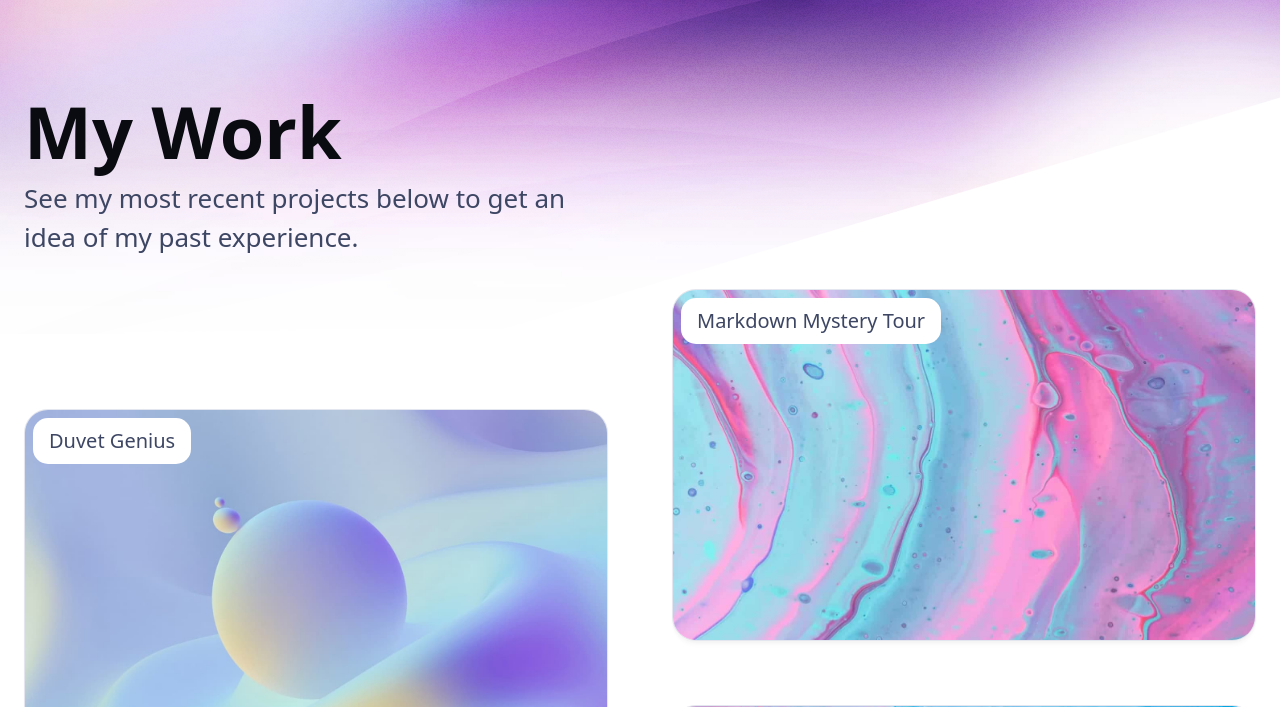
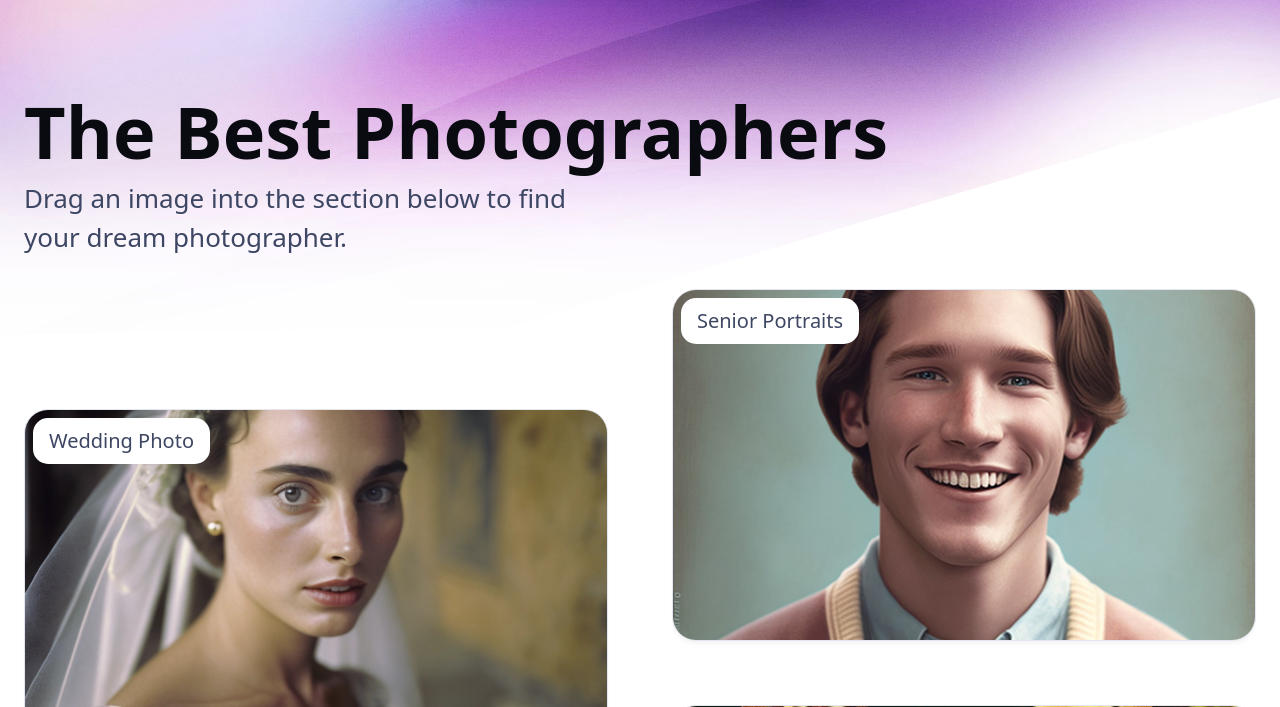
Before and after one commit to dylanmhowell/directory, an Astro site: page /directory in a window 1280 px wide. Shown: the part 93-800 px from the top of the page. Built offline with nearby package versions, Linux system fonts and the light colour scheme; Astro itself is replaced by a stand-in of ours; a web font is replaced by a local one.

Commit message:
Image upload / md rename

```diff
--- a/src/content/work/bloom-box.md
+++ b/src/content/work/family.md
@@ -1,15 +1,14 @@
 ---
-title: Bloom Box
-publishDate: 2019-12-01 00:00:00
-img: /assets/stock-2.jpg
-img_alt: A bright pink sheet of paper used to wrap flowers curves in front of rich blue background
+title: Family
+publishDate: 2019-10-02 00:00:00
+img: /assets/family-photo.jpg
+img_alt: Soft pink and baby blue water ripples together in a subtle texture.
 description: |
-  We paired with a cutting-edge music API and a team of horticulturalists
-  to build AI-generated playlists that maximize houseplant health.
+  We developed brand positioning and design assets for the launch
+  of a new colored water product.
 tags:
-  - Dev
+  - Design
   - Branding
-  - Backend
 ---
 
 Lorem ipsum dolor sit amet, consectetur adipiscing elit. Curabitur posuere commodo venenatis. Pellentesque habitant morbi tristique senectus et netus et malesuada fames ac turpis egestas. Nam non ligula vel metus efficitur hendrerit. In hac habitasse platea dictumst. Praesent et mauris ut mi dapibus semper. Curabitur tortor justo, efficitur sit amet pretium cursus, porta eget odio. Cras ac venenatis dolor. Donec laoreet posuere malesuada. Curabitur nec mi tempor, placerat leo sit amet, tincidunt est. Quisque pellentesque venenatis magna, eget tristique nibh pulvinar in. Vestibulum vitae volutpat arcu. Aenean ut malesuada odio, sit amet pellentesque odio. Suspendisse nunc elit, blandit nec hendrerit non, aliquet at magna. Donec id leo ut nulla sagittis sodales.
--- a/src/content/work/h20.md
+++ b/src/content/work/headshot.md
@@ -1,14 +1,15 @@
 ---
-title: h2.0
-publishDate: 2019-10-02 00:00:00
-img: /assets/stock-4.jpg
-img_alt: Soft pink and baby blue water ripples together in a subtle texture.
+title: Headshot
+publishDate: 2019-12-01 00:00:00
+img: /assets/headshot.jpg
+img_alt: A bright pink sheet of paper used to wrap flowers curves in front of rich blue background
 description: |
-  We developed brand positioning and design assets for the launch
-  of a new colored water product.
+  We paired with a cutting-edge music API and a team of horticulturalists
+  to build AI-generated playlists that maximize houseplant health.
 tags:
-  - Design
+  - Dev
   - Branding
+  - Backend
 ---
 
 Lorem ipsum dolor sit amet, consectetur adipiscing elit. Curabitur posuere commodo venenatis. Pellentesque habitant morbi tristique senectus et netus et malesuada fames ac turpis egestas. Nam non ligula vel metus efficitur hendrerit. In hac habitasse platea dictumst. Praesent et mauris ut mi dapibus semper. Curabitur tortor justo, efficitur sit amet pretium cursus, porta eget odio. Cras ac venenatis dolor. Donec laoreet posuere malesuada. Curabitur nec mi tempor, placerat leo sit amet, tincidunt est. Quisque pellentesque venenatis magna, eget tristique nibh pulvinar in. Vestibulum vitae volutpat arcu. Aenean ut malesuada odio, sit amet pellentesque odio. Suspendisse nunc elit, blandit nec hendrerit non, aliquet at magna. Donec id leo ut nulla sagittis sodales.
--- a/src/content/work/nested/duvet-genius.md
+++ b/src/content/work/nested/wedding-photo.md
@@ -1,7 +1,7 @@
 ---
-title: Duvet Genius
+title: Wedding Photo
 publishDate: 2020-03-04 00:00:00
-img: /assets/stock-3.jpg
+img: /assets/wedding-photo.webp
 img_alt: Pearls of silky soft white cotton, bubble up under vibrant lighting
 description: |
   We developed a virtual showcase for the softest bedding imaginable.
--- a/src/content/work/markdown-mystery-tour.md
+++ b/src/content/work/senior-portraits.md
@@ -1,7 +1,7 @@
 ---
-title: Markdown Mystery Tour
+title: Senior Portraits
 publishDate: 2020-03-02 00:00:00
-img: /assets/stock-1.jpg
+img: /assets/senior-portrait.jpg
 img_alt: Iridescent ripples of a bright blue and pink liquid
 description: |
   We designed a whodunnit-style game to introduce Markdown formatting. Suspense — suspicion — syntax!
--- a/src/pages/directory.astro
+++ b/src/pages/directory.astro
@@ -1,27 +1,25 @@
 ---
-import { getCollection } from 'astro:content';
+import { getCollection } from "astro:content";
 
-import BaseLayout from '../layouts/BaseLayout.astro';
+import BaseLayout from "../layouts/BaseLayout.astro";
 
-import ContactCTA from '../components/ContactCTA.astro';
-import PortfolioPreview from '../components/PortfolioPreview.astro';
-import Hero from '../components/Hero.astro';
-import Grid from '../components/Grid.astro';
+import ContactCTA from "../components/ContactCTA.astro";
+import PortfolioPreview from "../components/PortfolioPreview.astro";
+import Hero from "../components/Hero.astro";
+import Grid from "../components/Grid.astro";
 
-const projects = (await getCollection('work')).sort(
-	(a, b) => b.data.publishDate.valueOf() - a.data.publishDate.valueOf()
-);
+const projects = (await getCollection("work")).sort((a, b) => b.data.publishDate.valueOf() - a.data.publishDate.valueOf());
 ---
 
 <BaseLayout
-	title="My Work | Jeanine White"
-	description="Learn about Jeanine White's most recent projects"
+  title="The Best Photographers"
+  description="Drag an image into the section below to find your dream photographer."
 >
   <div class="stack gap-20">
     <main class="wrapper stack gap-8">
       <Hero
-				title="My Work"
-				tagline="See my most recent projects below to get an idea of my past experience."
+        title="The Best Photographers"
+        tagline="Drag an image into the section below to find your dream photographer."
         align="start"
       />
       <Grid variant="offset">
```
Also changed, not shown: public/assets/family-photo.jpg (added), public/assets/headshot.jpg (added), public/assets/senior-portrait.jpg (added), public/assets/wedding-photo.webp (added). Lines whose indentation alone changed are shown as unchanged.
